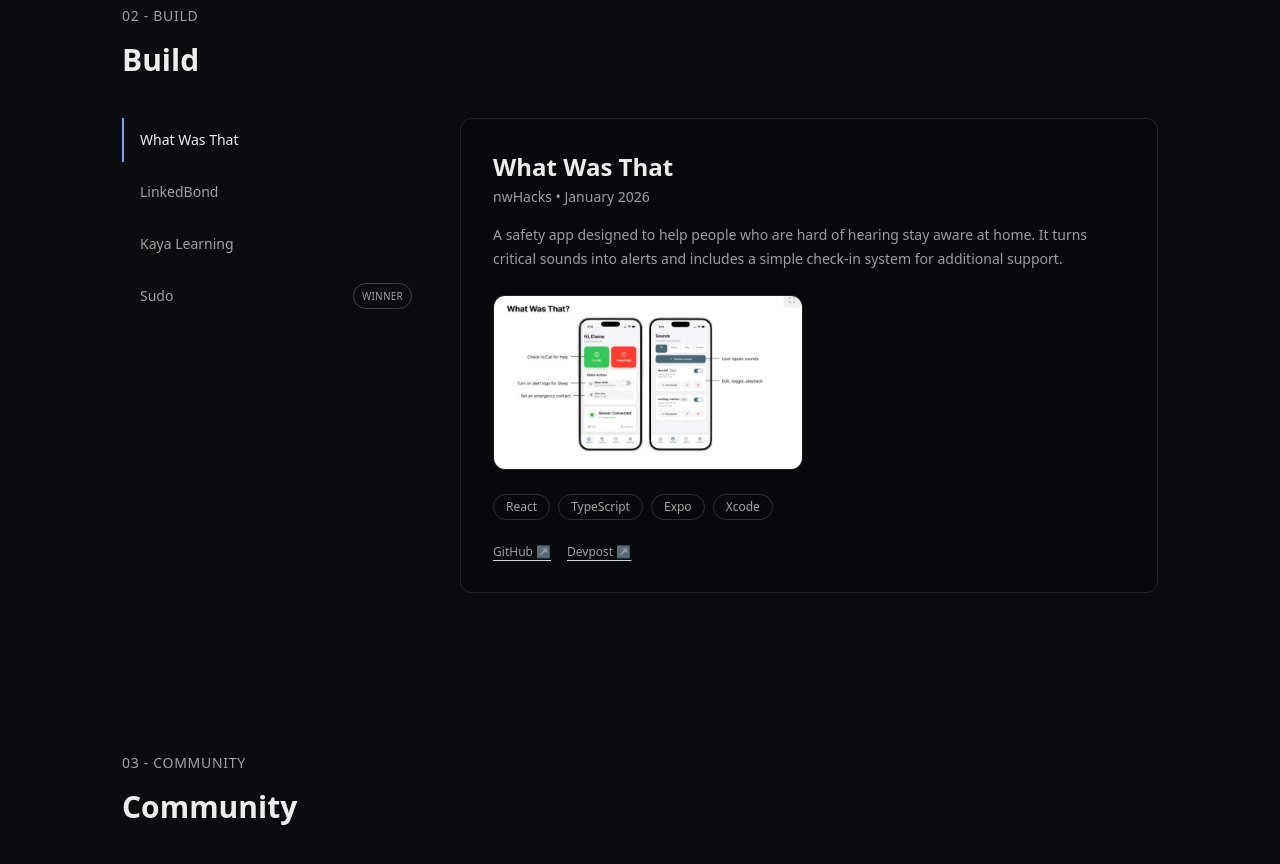
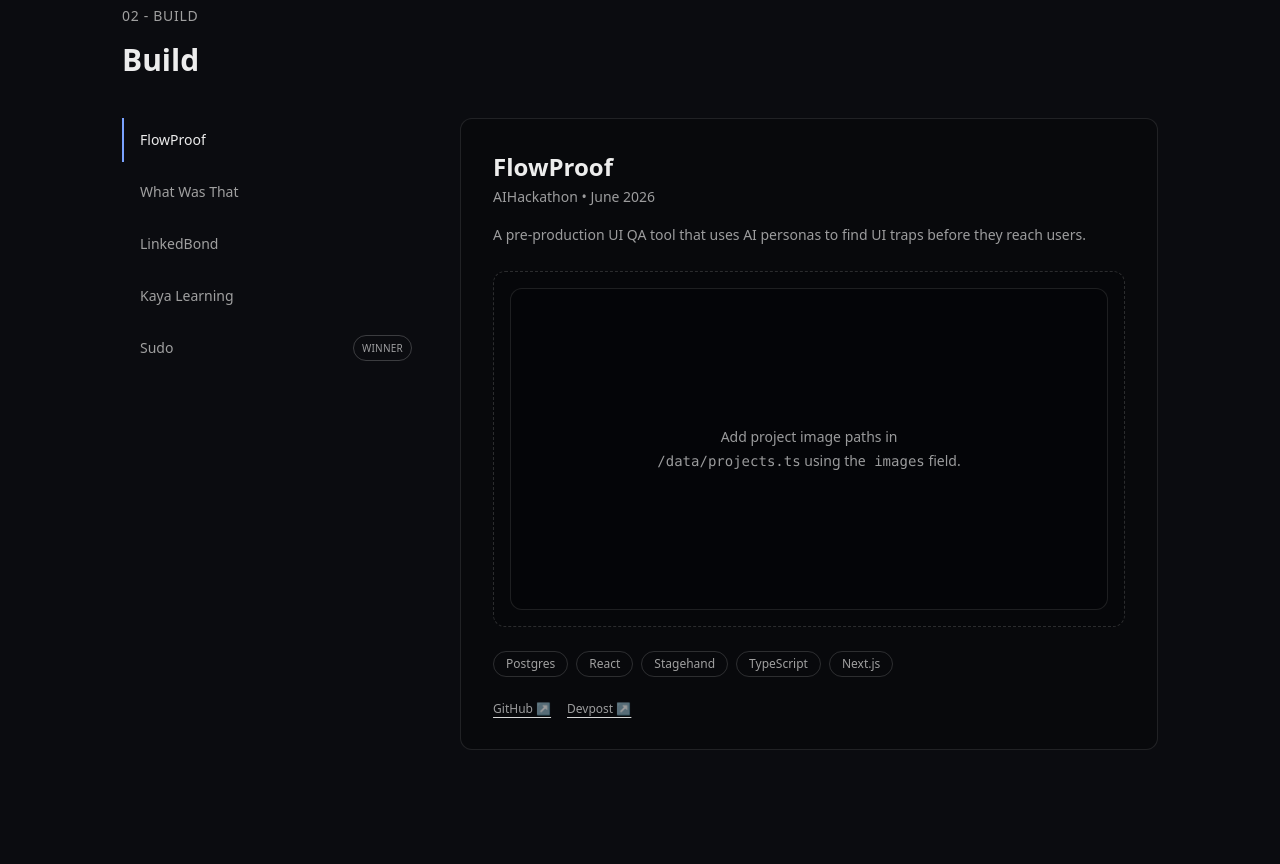
Before and after one commit to pauline-ongchan/portfoliov-2, a Next.js app: page / in a window 1280 px wide. Shown: the part 1720-2584 px from the top of the page. Built offline with nearby package versions, Linux system fonts and the light colour scheme; grey boxes are pictures that could not be loaded.

Commit message:
Add FlowProof project

```diff
--- a/data/projects.ts
+++ b/data/projects.ts
@@ -22,6 +22,18 @@
 };
 
 export const projects: Project[] = [
+  {
+    slug: 'flowproof',
+    title: 'FlowProof',
+    subtitle: 'AIHackathon • June 2026',
+    overview:
+      'A pre-production UI QA tool that uses AI personas to find UI traps before they reach users.',
+    tech: ['Postgres', 'React', 'Stagehand', 'TypeScript', 'Next.js'],
+    links: {
+      github: 'https://github.com/pauline-ongchan/persona_probe',
+      devpost: 'https://devpost.com/software/flowproof',
+    }
+  },
   {
     slug: 'what-was-that',
     title: 'What Was That',
```
